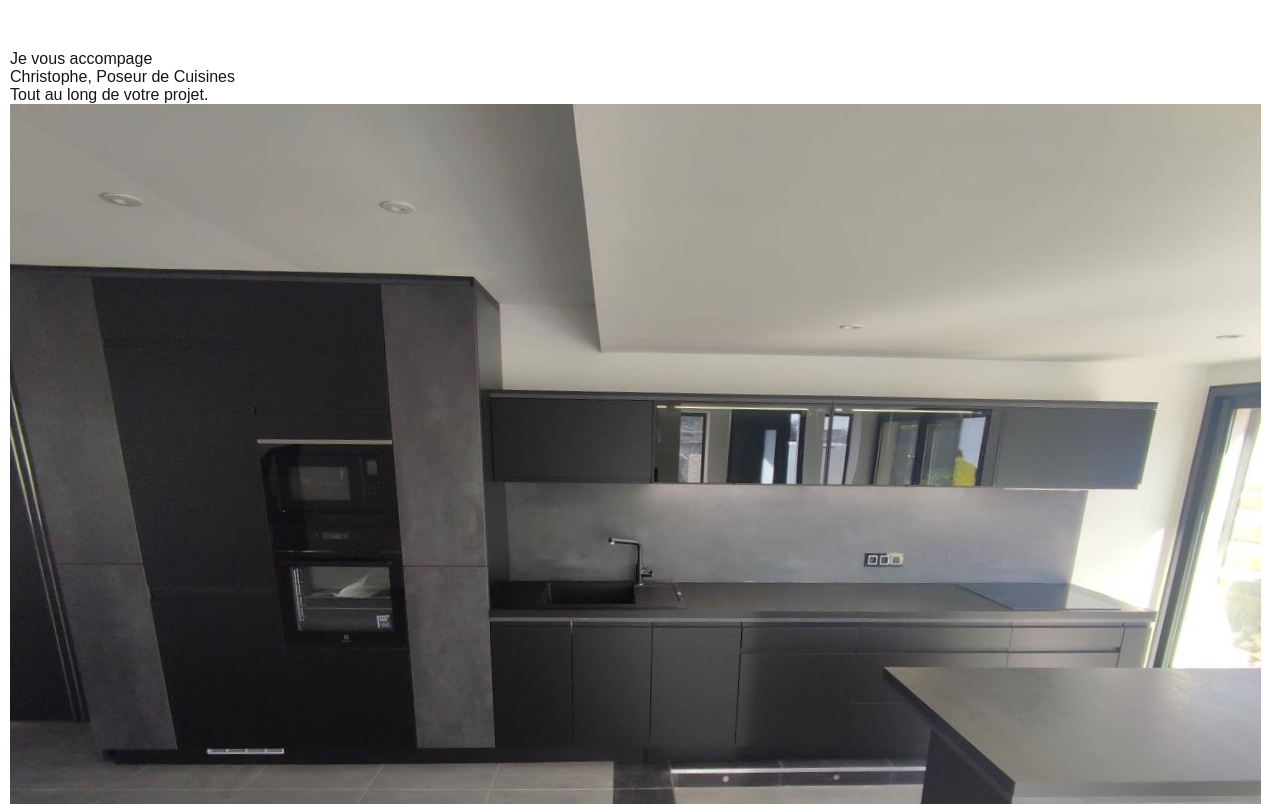
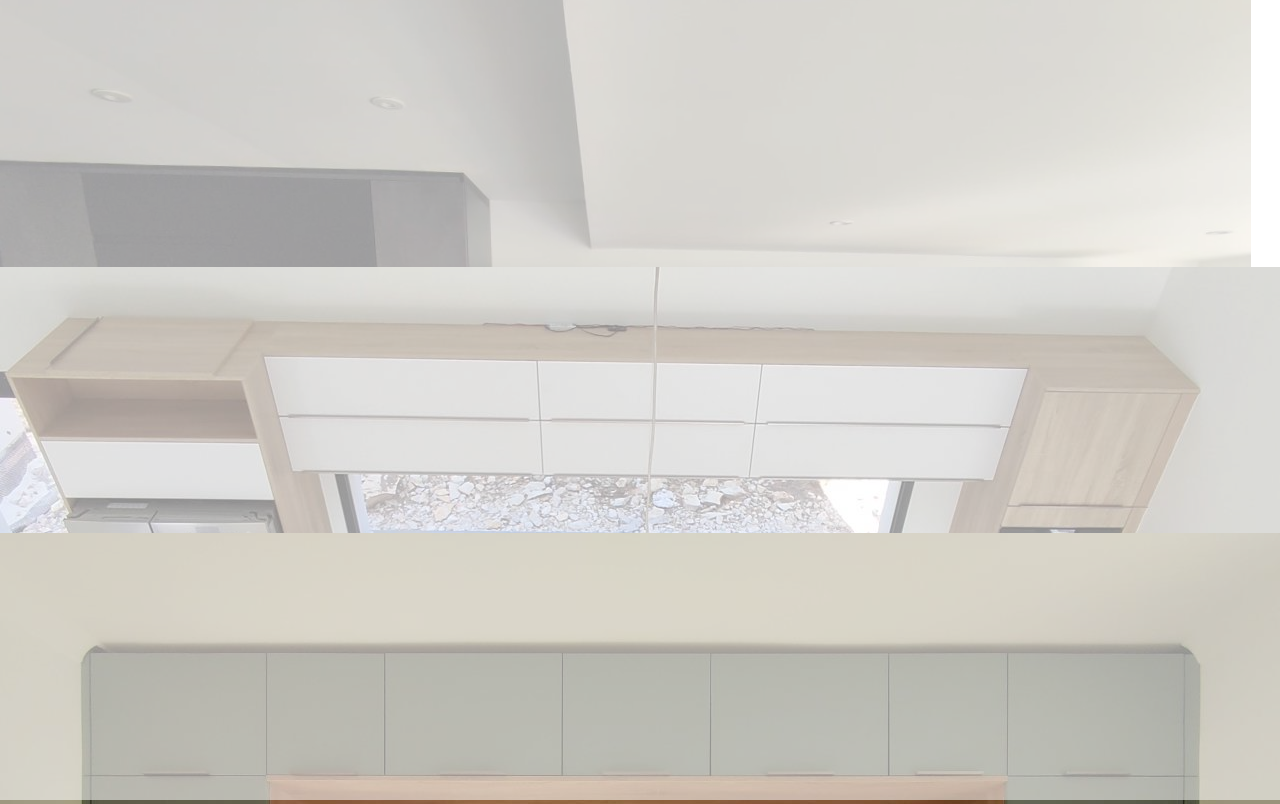
Before and after one commit to ChristopheC-83/page-accueil-site-pro, a plain HTML site: page index.html in a window 1280 px wide. Shown: the top 804 px of the page. Drawn offline with nearby package versions, Linux system fonts and the light colour scheme.

Commit message:
images et overlay OK

```diff
--- a/index.html
+++ b/index.html
@@ -13,20 +13,26 @@
   </head>
   <body>
     <div class="container">
-      <div class="container-text">
+      <div class="content-text">
         <h2>Je vous accompage</h2>
         <h1>Christophe, Poseur de Cuisines</h1>
         <h2>Tout au long de votre projet.</h2>
       </div>
-      <div class="images">
-        <div class="container-img">
+
+      <div class="container-images">
+        <div class="content-img">
+          <div class="overlay overlay1"></div>
           <img src="./images/imgAccueilHaut.jpg" alt="jolie cuisine" />
         </div>
-        <div class="container-img">
+
+        <div class="content-img">
+          <div class="overlay overlay2"></div>
+          <img src="./images/imgAccueilBas.jpg" alt="jolie cuisine" />
+        </div>
+
+        <div class="content-img">
+          <div class="overlay overlay1"></div>
           <img src="./images/imgAccueilCentre.jpg" alt="jolie cuisine" />
-        </div>
-        <div class="container-img">
-          <img src="./images/imgAccueilBas.jpg" alt="jolie cuisine" />
         </div>
       </div>
     </div>
--- a/sass/sous_fichiers/_images.scss
+++ b/sass/sous_fichiers/_images.scss
@@ -0,0 +1,37 @@
+.container-images {
+  position: absolute;
+  left: 0;
+  right: 0;
+  bottom: 0;
+  top: 0;
+  margin: 0;
+  padding: 0;
+  @include flexMid;
+  flex-direction: column;
+  padding-bottom: 0px;
+}
+
+.content-img {
+  width: 100%;
+  height: 100%;
+  position: relative;
+}
+.overlay {
+  position: absolute;
+  left: 0;
+  right: 0;
+  bottom: 0;
+  top: 0;
+  width: 100%;
+  height: 100%;
+  background: #ffffff90;
+  z-index: 5;
+}
+
+img{
+    position: absolute;
+    left: 0;
+    right: 0;
+    bottom: 0;
+    top: 0;
+}
--- a/sass/style.scss
+++ b/sass/style.scss
@@ -12,6 +12,7 @@ body {
   padding: clamp(20px, 5vw, 50px) 10px;
   color: #161616;
   overflow-x: hidden;
+  position: relative;
 
 
 }
```
Also changed, not shown: sass/style.css, 1 other file.
